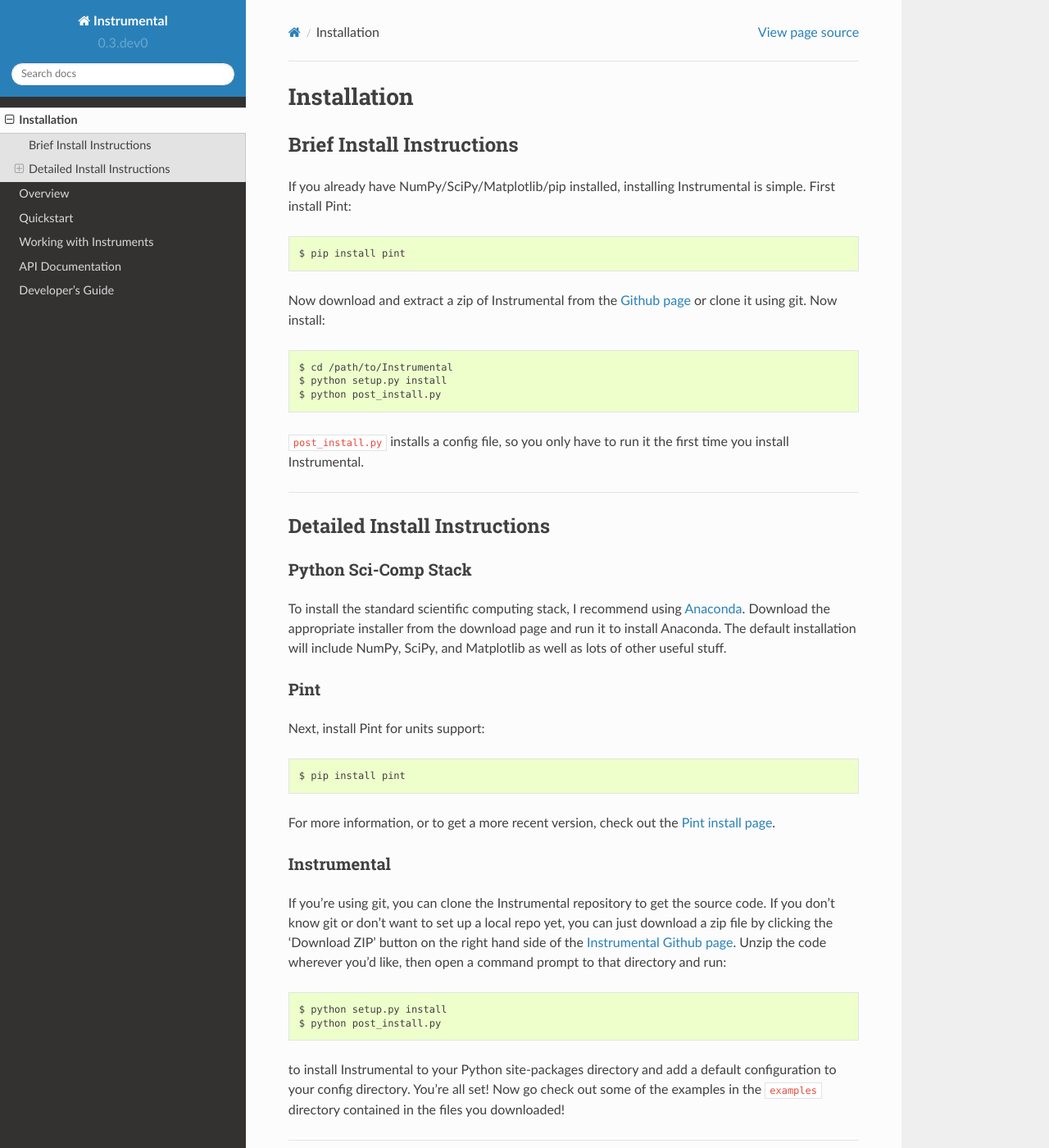
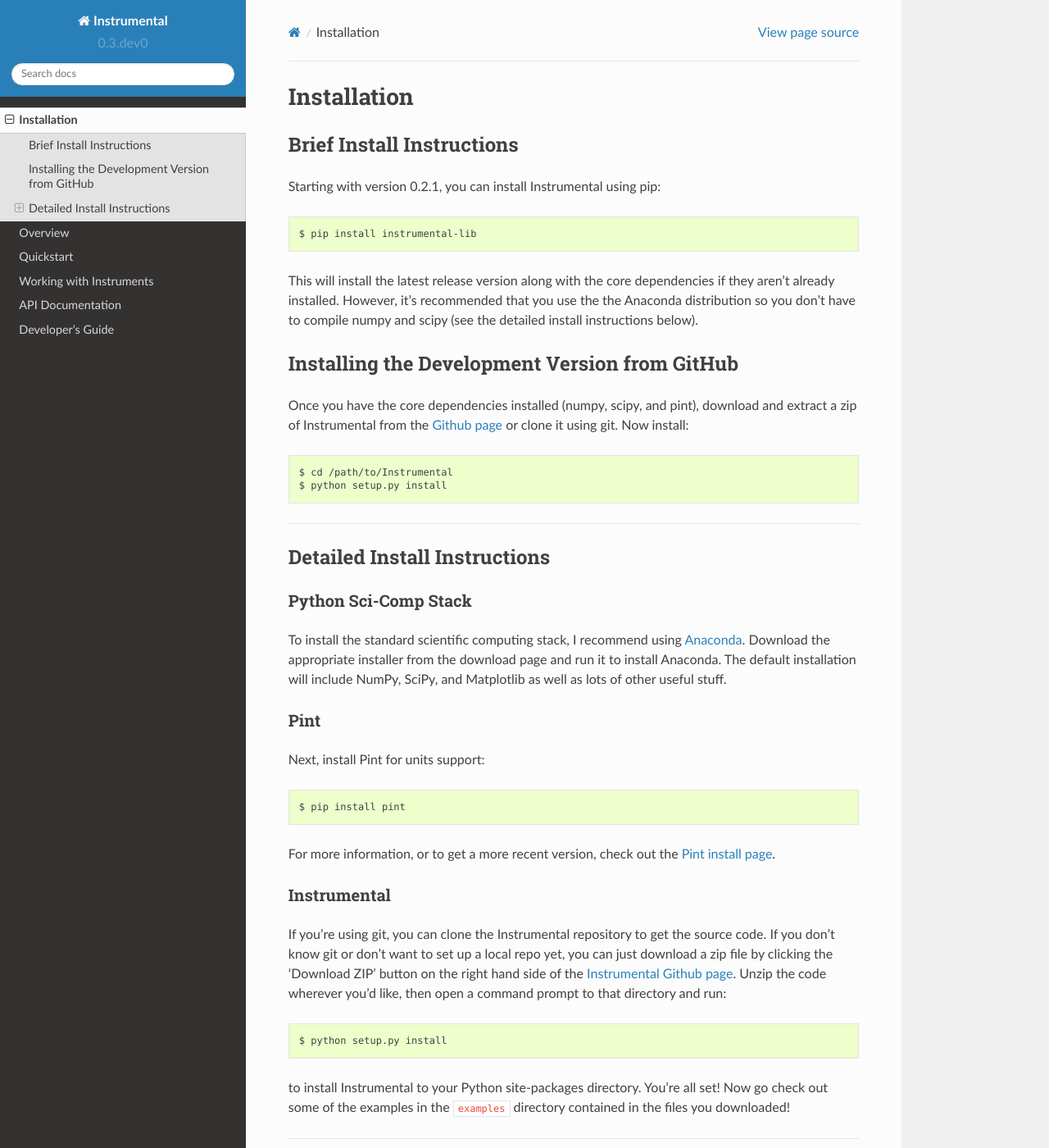
Before and after one commit to mabuchilab/Instrumental, a Sphinx documentation site: the page built from docs/install.rst, in a window 1280 px wide and 1400 px high. Shown: the whole window at 82% size. Built offline with Sphinx 7.4.7 and the Read the Docs theme 2.0.0, drawn with Linux system fonts in a browser that asks for light colours; formulas are drawn with MathJax 3.

Commit message:
Update install instructions to use pip

```diff
--- a/docs/install.rst
+++ b/docs/install.rst
@@ -4,22 +4,24 @@ Installation
 Brief Install Instructions
 --------------------------
 
-If you already have NumPy/SciPy/Matplotlib/pip installed, installing
-Instrumental is simple. First install Pint::
+Starting with version 0.2.1, you can install Instrumental using pip::
 
-    $ pip install pint
+    $ pip install instrumental-lib
 
-Now download and extract a zip of Instrumental from the `Github page
-<https://github.com/mabuchilab/Instrumental>`_ or clone it using git. Now
-install::
+This will install the latest release version along with the core dependencies if they aren't
+already installed. However, it's recommended that you use the the Anaconda distribution so you
+don't have to compile numpy and scipy (see the detailed install instructions below).
+
+
+Installing the Development Version from GitHub
+----------------------------------------------
+
+Once you have the core dependencies installed (numpy, scipy, and pint), download and extract a zip
+of Instrumental from the `Github page <https://github.com/mabuchilab/Instrumental>`_ or clone it
+using git. Now install::
 
     $ cd /path/to/Instrumental
     $ python setup.py install
-    $ python post_install.py
-
-``post_install.py`` installs a config file, so you only have to run it the
-first time you install Instrumental.
-
 
 ------------------------------------------------------------------------------
 
@@ -54,12 +56,9 @@ right hand side of the `Instrumental Github page
 like, then open a command prompt to that directory and run::
 
     $ python setup.py install
-    $ python post_install.py
 
-to install Instrumental to your Python site-packages directory and add a
-default configuration to your config directory. You're all set! Now go check
-out some of the examples in the ``examples`` directory contained in the files
-you downloaded!
+to install Instrumental to your Python site-packages directory.  You're all set! Now go check out
+some of the examples in the ``examples`` directory contained in the files you downloaded!
 
 ------------------------------------------------------------------------------
 
```
